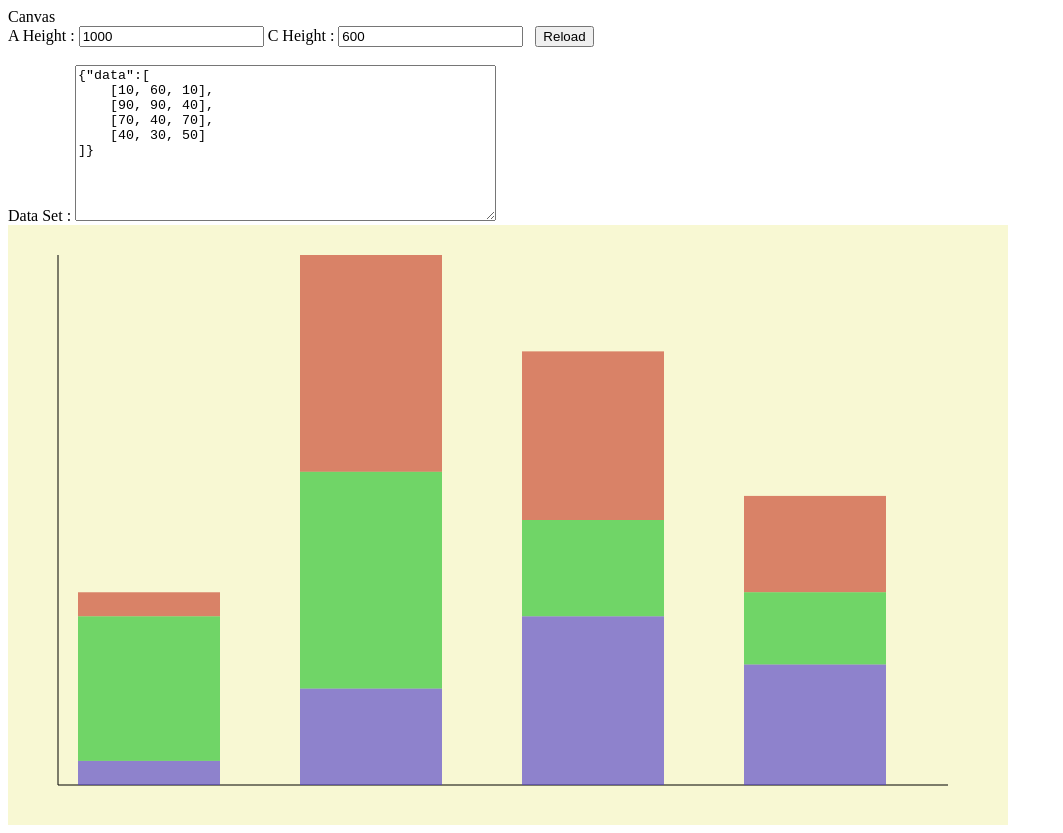
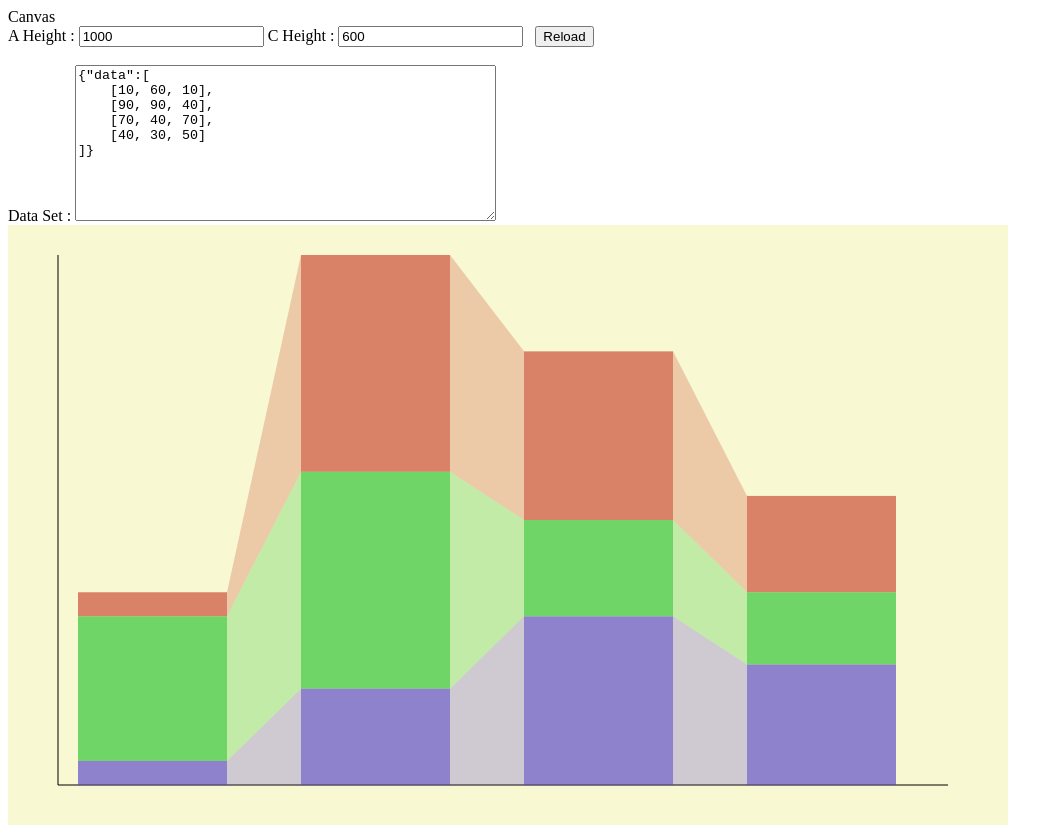
Before and after one commit to tablerKnou/StackedGuideBar, a plain HTML site: page canvas_stackedBar.html in a window 1280 px wide. Shown: the whole page, without its empty margins (0-1063 px from the left). Drawn offline with nearby package versions, Linux system fonts and the light colour scheme.

Commit message:
StackedBar guide line was done

```diff
--- a/canvas_stackedBar.html
+++ b/canvas_stackedBar.html
@@ -82,7 +82,9 @@
                 dataCount: 0,
                 dataMaxHeight: 0,
                 boxRightMargin: 0,
-                boxWidth: 0
+                boxWidth: 0,
+                guideColor: 0,
+                ctx: null
             };
 
             //# set default config value (Box Total height, Box col count, Box margin)
@@ -103,8 +105,10 @@
                 var dataWidthCount = dataprop.count;
                 var dataMaxHeight = dataprop.maxValue;
 
-                var boxRightMargin = 80;
-                var boxWidth = (Math.round(ctxAvailableWidth / dataWidthCount) - 1) - boxRightMargin;
+                //box margin 동적 계산
+                var calcBoxWidth = (Math.round(ctxAvailableWidth / dataWidthCount));
+                var boxRightMargin = Math.floor(calcBoxWidth / 3);
+                var boxWidth = calcBoxWidth - boxRightMargin;
 
                 CFG = {
                     ctxWholeWidth: ctxTotalWidth,
@@ -120,7 +124,8 @@
                     dataCount: dataWidthCount,
                     dataMaxHeight: dataMaxHeight,
                     boxRightMargin: boxRightMargin,
-                    boxWidth: boxWidth
+                    boxWidth: boxWidth,
+                    guideColor: 0.25
                 };
                 console.log(CFG);
             }
@@ -153,6 +158,12 @@
                 ctx.fillRect(prop.X, prop.Y, prop.W, prop.H);
             }
 
+            //RGBA be less color
+            var fnMakeAlphaColor = function (rgba) {
+                var strRgb = rgba.substring(0, rgba.lastIndexOf(","));
+                return strRgb + ", " + CFG.guideColor + ")";
+            }
+
             //# make one box by Group
             var fnDrawBox = function (ctx, prop) {
 
@@ -165,12 +176,15 @@
                 if (!displayGroup) {
                     for (var i = 0; i < prop.orgData.length; i++) {
                         tmpH = prop.H * prop.orgData[i] / prop.orgGroupSum; //box별 Height 계산
-                        tmp = { X: tmp.X, Y: tmp.Y, W: tmp.W, H: tmpH };
+                        tmp = { X: tmp.X, Y: tmp.Y, W: tmp.W, H: tmpH, point: {} };
 
-                        ctx.fillStyle = RGBA[i];
+                        ctx.fillStyle = RGBA[i];                    //Set the Box Color
                         ctx.fillRect(tmp.X, tmp.Y, tmp.W, tmp.H);
 
-                        tmp["color"] = RGBA[i];
+                        tmp["color"] = fnMakeAlphaColor(RGBA[i]);   //Set the Box Guide Line Color
+
+                        tmp.point = fnMakeBoxPoint(tmp);
+
                         arrPos.push(tmp);
 
                         tmp.Y += tmpH;
@@ -180,7 +194,10 @@
                     ctx.fillStyle = RGBA[0];
                     ctx.fillRect(tmp.X, tmp.Y, tmp.W, tmp.H);
 
-                    tmp["color"] = RGBA[0];
+                    tmp["color"] = fnMakeAlphaColor(RGBA[0]);
+
+                    tmp.point = fnMakeBoxPoint(tmp);
+
                     arrPos.push(tmp);
                 }
 
@@ -215,10 +232,6 @@
 
                 console.log(BoxesAxis);
                 return BoxesAxis;
-
-            }
-
-            var fnMakeStackBox = function () {
 
             }
 
@@ -272,6 +285,7 @@
 
                 //#3. To set stdBarWidth
                 var BarWidth = CFG.boxWidth;        //
+                CFG.ctx = CTX;
 
 
                 //Set Default Configuration
@@ -300,15 +314,55 @@
 
                     _MO.dtBoxPos[i] = fnDrawBox(CTX, prop);
                 }
-                console.log(_MO.dtBoxPos);
+                //console.log(_MO.dtBoxPos);
 
-                //개별 Box Guide line 표시
+                //Draw Box guide line
+                fnCallDrawGuide(CTX, _MO.dtBoxPos);
 
                 return _MO.dtGroupPos;
             }
 
-            var fnMakeBoxGuideLine = function () {
+            var fnCallDrawGuide = function (ctx, arrBoxAttr) {
+                var GuideXAxisCnt = arrBoxAttr.length;
+                var GuideYAxisCnt = 0;
 
+                var arrTemp = arrBoxAttr[0];
+                GuideYAxisCnt = arrTemp.length;
+
+                for (var i = 0; i < GuideXAxisCnt - 1; i++) {
+                    for (var j = 0; j < GuideYAxisCnt; j++) {
+                        fnDrawGuideLine(ctx, arrBoxAttr[i][j].point, arrBoxAttr[i + 1][j].point, arrBoxAttr[i][j].color);
+                    }
+                }
+            }
+
+            var fnDrawGuideLine = function (ctx, box1, box2, rgba) {
+                ctx.fillStyle = rgba;
+                ctx.beginPath();
+                ctx.moveTo(box1.RTTP.x, box1.RTTP.y);
+                ctx.lineTo(box2.LFTP.x, box2.LFTP.y);
+                ctx.lineTo(box2.LFBT.x, box2.LFBT.y);
+                ctx.lineTo(box1.RTBT.x, box1.RTBT.y);
+                ctx.closePath();
+                //ctx.stroke();
+                ctx.fill();
+            }
+
+            //Box 4Point 설정
+            var fnMakeBoxPoint = function (boxProp) {
+                var pos = { x: boxProp.X, y: boxProp.Y };
+                var point = { LFTP: pos, RTTP: pos, RTBT: pos, LFBT: pos };
+
+                //LFTP : LeftTop
+                point.LFTP = { x: boxProp.X, y: boxProp.Y };
+                //RTTP : RightTop
+                point.RTTP = { x: boxProp.X + boxProp.W, y: boxProp.Y };
+                //RTBT : RightBottom
+                point.RTBT = { x: boxProp.X + boxProp.W, y: boxProp.Y + boxProp.H };
+                //LFBT  : LeftBottom
+                point.LFBT = { x: boxProp.X, y: boxProp.Y + boxProp.H };
+
+                return point;
             }
 
             var canvas = document.getElementById("tutorial");
```
